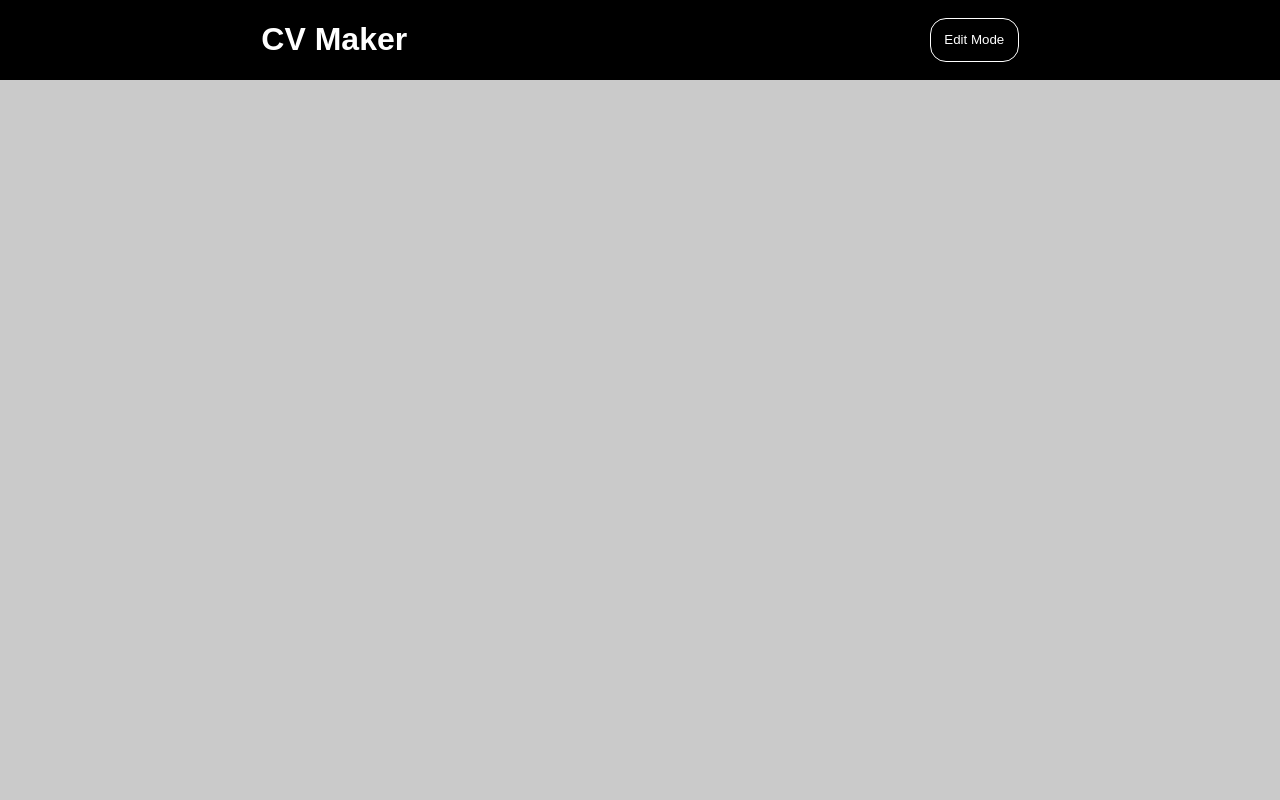
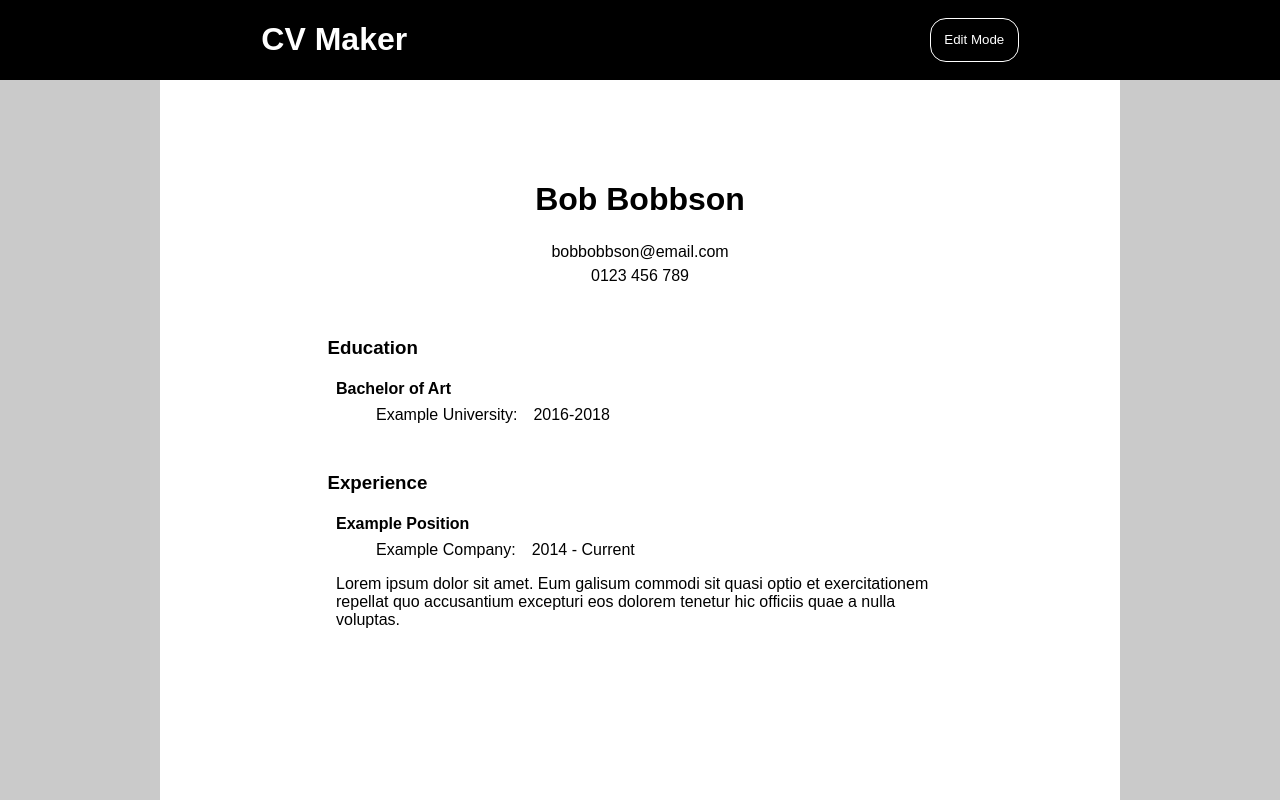
Before and after one commit to emilydta/cv-app, a React (Create React App) app: page / in a window 1280 px wide. Both pictures are taken after a click on the button "Preview CV". Shown: the top 800 px of the page. Built offline with nearby package versions, Linux system fonts and the light colour scheme; the HTML template or start-up script is replaced by a standard one.

Commit message:
add preview section

```diff
--- a/src/App.css
+++ b/src/App.css
@@ -72,15 +72,15 @@ button {
     flex-direction: column;
 }
 
-/*.general-information-display {
+.general-information-preview {
     display: flex;
     flex-direction: column;
     justify-content: center;
     align-items: center;
     margin-bottom: 3em;
-}*/
+}
 
-.general-information-display>p {
+.general-information-preview>p {
     margin: 0.2em;
 }
 
--- a/src/App.js
+++ b/src/App.js
@@ -6,12 +6,14 @@ import ExperienceForm from './components/forms/ExperienceForm';
 import GeneralInfoDisplay from './components/displays/GeneralInfoDisplay';
 import EducationDisplay from './components/displays/EducationDisplay';
 import ExperienceDisplay from './components/displays/ExperienceDisplay';
+import EducationPreview from './components/previews/EducationPreview';
+import ExperiencePreview from './components/previews/ExperiencePreview';
 
 function App() {
   const [preview, setPreview] = useState(false);
 
   const previewButton = () => {
-    setPreview(prevState => !prevState.preview);
+    setPreview(!preview);
   }
 
 //General Info Section States
@@ -213,13 +215,25 @@ const clearGenFields = () => {
     </div>
   </div>
 
+  const previewMode = <div className='preview-mode-container'>
+    <div className="general-information-preview">
+        <h1 className="name-display">{fullName}</h1>
+        <p className="email">{email}</p>
+        <p className="phone">{number}</p>
+    </div>
+    <h3 className='display-heading'>Education</h3>
+    <EducationPreview educationData={educationList}/>
+    <h3 className='display-heading'>Experience</h3>
+    <ExperiencePreview experienceData={experienceList}/>
+  </div>
+
   return (
     <div className="App" style={preview ? {backgroundColor: 'rgb(202, 202, 202)'} : {backgroundColor: 'white'}}>
         <div className="header">
           <h1 className='app-title'>CV Maker</h1>
           <button type="button" className='preview-button' onClick={previewButton}>{preview ? 'Edit Mode' : 'Preview CV'}</button>
         </div>
-        {preview ? null : editMode}
+        {preview ? previewMode : editMode}
       </div>
   )
 }
--- /dev/null
+++ b/src/components/previews/EducationPreview.js
@@ -0,0 +1,20 @@
+function EducationPreview(props) {
+    return (
+        <div>
+            {props.educationData.map((entry) => {
+                return (
+                    <div key={entry.key} className='education-display'>
+                        <h4 className='education-title'>{entry.titleOfStudy}</h4>
+                        <ul className='education-title-date'>
+                            <li>{`${entry.institution}:`}</li>
+                            <li>{entry.dateOfStudy}</li>
+                        </ul>
+                    </div>
+                )
+            })}
+        </div>
+    );
+
+}
+
+export default EducationPreview;
--- /dev/null
+++ b/src/components/previews/ExperiencePreview.js
@@ -0,0 +1,24 @@
+import React, { Component } from 'react';
+
+class ExperiencePreview extends Component {
+    render() {
+        return (
+            <div>
+                {this.props.experienceData.map((entry) => {
+                    return (
+                        <div key={entry.key} className='experience-display'>
+                            <h4 className='experience-title'>{entry.position}</h4>
+                            <ul className='experience-title-date'>
+                                <li>{`${entry.company}:`}</li>
+                                <li>{entry.dateOfWork}</li>
+                            </ul>
+                            <div className='experience-tasks'>{entry.mainTasks}</div>
+                        </div>
+                    )
+                })}
+            </div>
+        );
+    }
+}
+
+export default ExperiencePreview;
```
